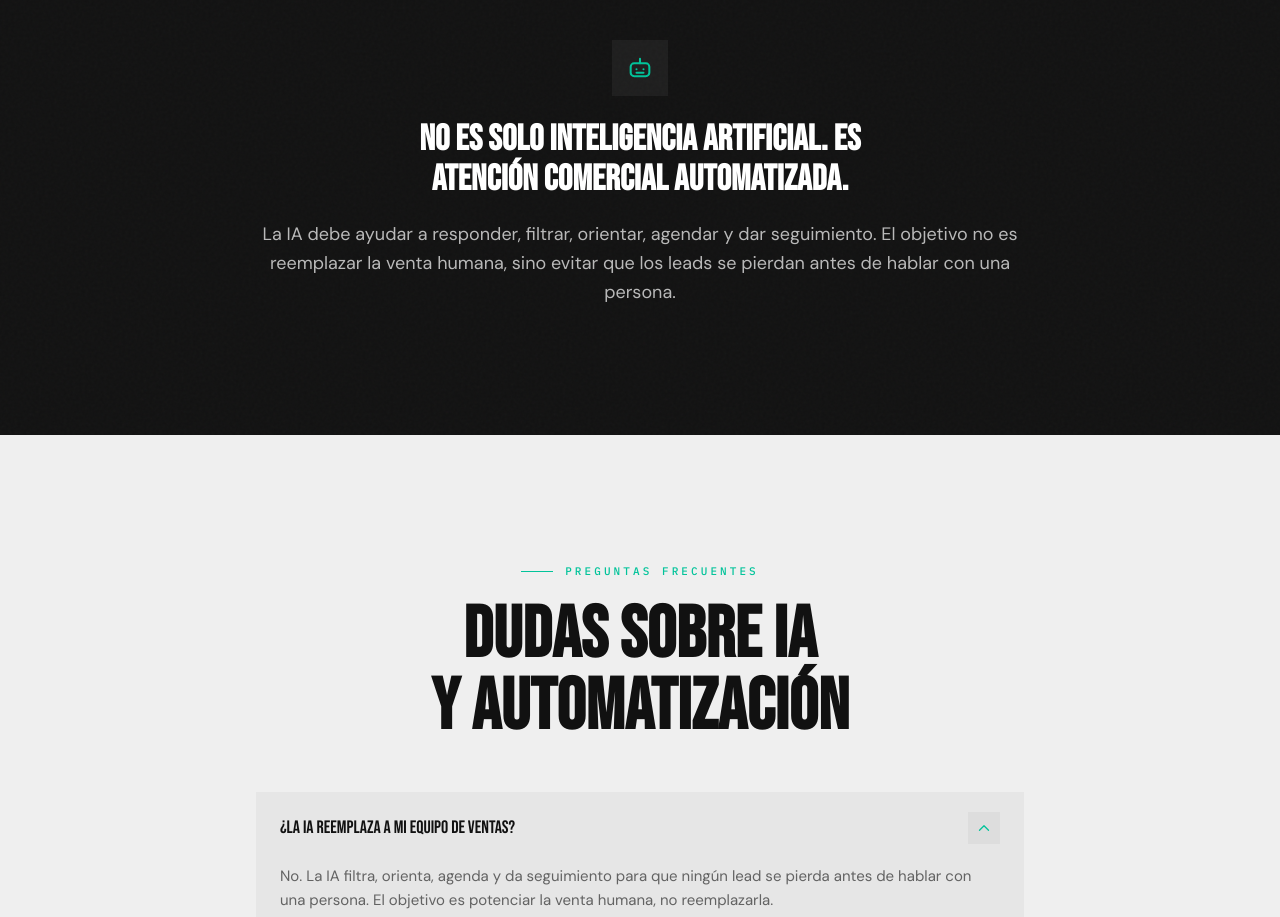
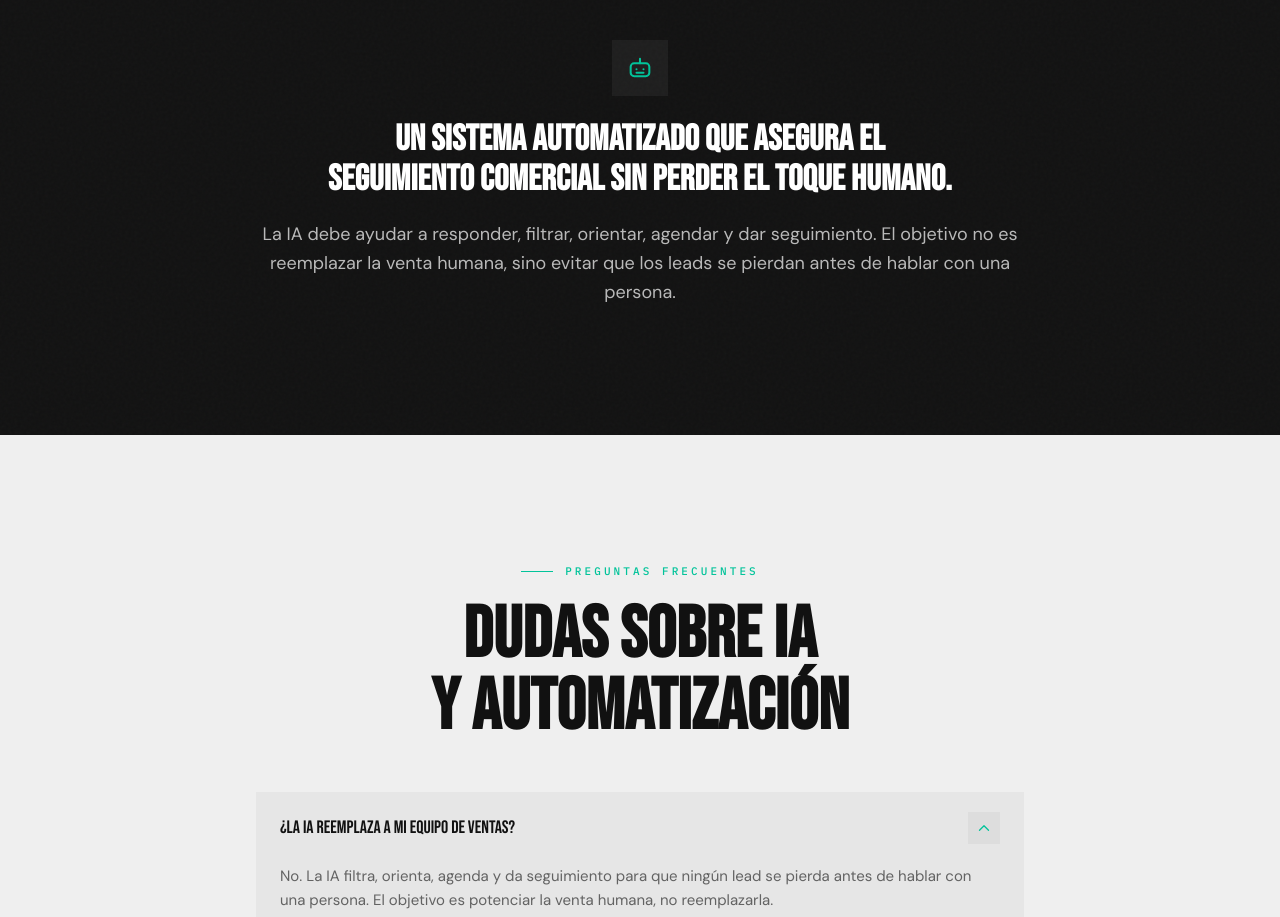
Before and after one commit to MaycollJaramillo01/Cluster, a Next.js app: page /automatizaciones-ia in a window 1280 px wide. Shown: the part 1780-2697 px from the top of the page. Built offline with nearby package versions, Linux system fonts and the light colour scheme.

Commit message:
feat: update copy and UI layouts across multiple pages

```diff
--- a/src/app/automatizaciones-ia/page.tsx
+++ b/src/app/automatizaciones-ia/page.tsx
@@ -129,8 +129,7 @@ export default function AutomatizacionesPage() {
             <Icon name="bot" size={28} />
           </span>
           <h2 className="mt-6 font-display text-3xl font-bold text-white sm:text-4xl">
-            No es solo inteligencia artificial. Es atención comercial
-            automatizada.
+            Un sistema automatizado que asegura el seguimiento comercial sin perder el toque humano.
           </h2>
           <p className="mt-5 text-lg leading-relaxed text-white/70">
             La IA debe ayudar a responder, filtrar, orientar, agendar y dar
--- a/src/app/redes-sociales/page.tsx
+++ b/src/app/redes-sociales/page.tsx
@@ -40,7 +40,7 @@ export default function RedesSocialesPage() {
       <PageHero
         image={{ src: "/assets/stock/social.jpg", alt: "Creación de contenido para redes sociales" }}
         eyebrow="Redes Sociales / Crecimiento"
-        title="Redes sociales para negocios que quieren vender más, no solo publicar más."
+        title="Redes sociales para negocios que quieren vender más."
         subtitle="Creamos contenido, campañas y estrategia mensual para que tu negocio se vea activo, profesional y genere más oportunidades."
         whatsappMessage="Hola, quiero información sobre el manejo de redes sociales."
       />
@@ -51,7 +51,7 @@ export default function RedesSocialesPage() {
             <Icon name="megaphone" size={28} />
           </span>
           <h2 className="mt-6 font-display text-3xl font-semibold text-fg sm:text-4xl lg:text-5xl">
-            Publicar no es una estrategia.
+            Más que publicar, se trata de convertir
           </h2>
           <p className="mt-5 text-lg leading-relaxed text-muted">
             Muchas empresas publican en redes sin una dirección clara. Nosotros
```
